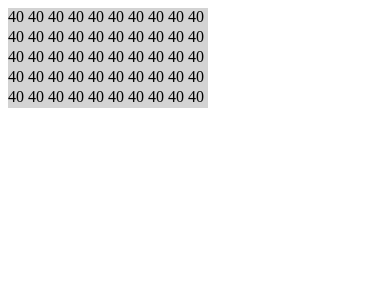
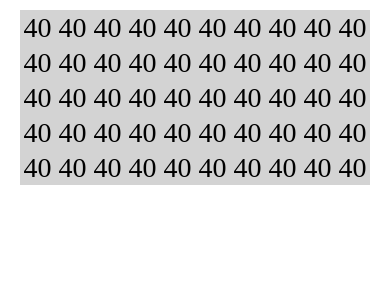
Before and after one commit to rudah-amaral/wfc, a React (Vite) app: page / in a window 390 px wide. Shown: the top 300 px of the page. Built offline with nearby package versions, Linux system fonts and the light colour scheme.

Commit message:
Feat(Mosaic): Add responsive styles

```diff
--- a/src/components/App/App.tsx
+++ b/src/components/App/App.tsx
@@ -1,7 +1,7 @@
 import Mosaic from "../Mosaic";
 
 function App() {
-  return <Mosaic cols={10} rows={5} tileSize={20} />;
+  return <Mosaic cols={10} rows={5} />;
 }
 
 export default App;
--- a/src/components/Mosaic/Mosaic.module.scss
+++ b/src/components/Mosaic/Mosaic.module.scss
@@ -1,5 +1,15 @@
+.gridWrapper {
+  display: flex;
+  justify-content: center;
+  margin-top: 10px;
+}
+
 .grid {
   display: grid;
-  width: min-content;
+  align-items: center;
   background-color: lightgray;
 }
+
+.cell {
+  text-align: center;
+}
--- a/src/components/Mosaic/Mosaic.tsx
+++ b/src/components/Mosaic/Mosaic.tsx
@@ -12,7 +12,6 @@ interface cellData {
 interface MosaicProps {
   cols: number;
   rows: number;
-  tileSize: number;
 }
 
 interface CollapsedCell {
@@ -24,7 +23,7 @@ interface GridStep {
   collapsedCell: null | CollapsedCell;
 }
 
-export default function Mosaic({ cols, rows, tileSize }: MosaicProps) {
+export default function Mosaic({ cols, rows }: MosaicProps) {
   const gridOptions = Array(cols * rows)
     .fill(null)
     .map(() => [...tileset]);
@@ -220,6 +219,7 @@ export default function Mosaic({ cols, rows, tileSize }: MosaicProps) {
     return stringArray.join("");
   }
 
+  const tileSize = Math.floor(Math.min(1200, 0.9 * window.innerWidth) / cols);
   const gridStyle: React.CSSProperties = {
     gridTemplateRows: `repeat(${rows}, ${tileSize}px)`,
     gridTemplateColumns: `repeat(${cols}, ${tileSize}px)`,
@@ -227,6 +227,7 @@ export default function Mosaic({ cols, rows, tileSize }: MosaicProps) {
 
   if (mosaicHasSolution) {
     return (
+      <div className={styles.gridWrapper}>
         <div className={styles.grid} style={gridStyle} onClick={handleClick}>
           {grid.map((tileOptions, index) => {
             const rowStart = Math.floor(index / cols) + 1;
@@ -235,11 +236,12 @@ export default function Mosaic({ cols, rows, tileSize }: MosaicProps) {
             const colEnd = colStart + 1;
 
             const cellStyle: React.CSSProperties = {
+              fontSize: `${Math.floor(tileSize * 0.8)}px`,
               gridArea: `${rowStart} / ${colStart} / ${rowEnd} / ${colEnd}`,
             };
 
             return (
-            <span style={cellStyle}>
+              <span style={cellStyle} className={styles.cell}>
                 {tileOptions.length !== 1 ? (
                   tileOptions.length
                 ) : (
@@ -253,6 +255,7 @@ export default function Mosaic({ cols, rows, tileSize }: MosaicProps) {
             );
           })}
         </div>
+      </div>
     );
   }
   return <p>No solution</p>;
--- /dev/null
+++ b/src/components/Tile/Tile.module.scss
@@ -0,0 +1,4 @@
+.tile {
+  display: block;
+  image-rendering: pixelated;
+}
--- a/src/components/Tile/Tile.tsx
+++ b/src/components/Tile/Tile.tsx
@@ -1,3 +1,5 @@
+import styles from "./Tile.module.scss";
+
 const tilesPath = import.meta.glob<string>("../../circuit-tileset/*.png", {
   import: "default",
   eager: true,
@@ -14,5 +16,13 @@ export default function Tile({ id, size, rotations }: TileProps) {
   const tileStyles: React.CSSProperties = {
     rotate: `${0.25 * rotations}turn`,
   };
-  return <img src={tilePath} width={size} height={size} style={tileStyles} />;
+  return (
+    <img
+      src={tilePath}
+      width={size}
+      height={size}
+      className={styles.tile}
+      style={tileStyles}
+    />
+  );
 }
--- /dev/null
+++ b/src/global.scss
@@ -0,0 +1,3 @@
+body {
+  margin: 0;
+}
--- a/src/main.tsx
+++ b/src/main.tsx
@@ -1,6 +1,7 @@
 import React from "react";
 import ReactDOM from "react-dom/client";
 import App from "./components/App";
+import "./global.scss";
 
 ReactDOM.createRoot(document.getElementById("root") as HTMLElement).render(
   <React.StrictMode>
```
Lines whose indentation alone changed are shown as unchanged.
